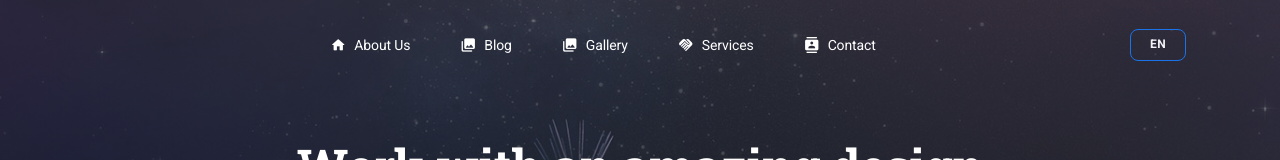
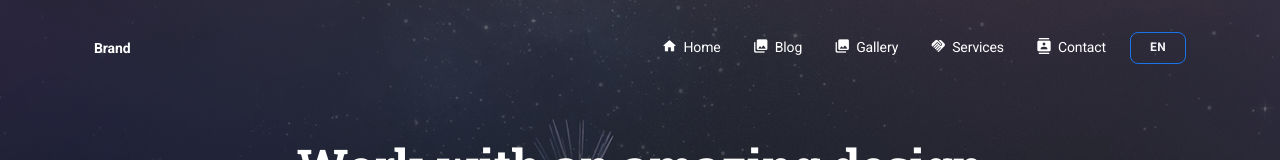
Before and after one commit to Tabernol/venus, a React (Create React App) app: page / in a window 1280 px wide. Shown: the top 160 px of the page. Built offline with nearby package versions, Linux system fonts and the light colour scheme.

Commit message:
try to fix mobile version

```diff
--- a/src/examples/Navbars/DefaultNavbar/DefaultNavbarDropdown.js
+++ b/src/examples/Navbars/DefaultNavbar/DefaultNavbarDropdown.js
@@ -13,108 +13,66 @@ Coded by www.creative-tim.com
 * The above copyright notice and this permission notice shall be included in all copies or substantial portions of the Software.
 */
 
-// prop-types is a library for typechecking of props
+import React from "react";
 import PropTypes from "prop-types";
-
-// react-router-dom components
 import { Link } from "react-router-dom";
-
-// @mui material components
-import Collapse from "@mui/material/Collapse";
+import MuiLink from "@mui/material/Link";
 import Icon from "@mui/material/Icon";
 
-// Material Kit 2 React components
 import MKBox from "components/MKBox";
 import MKTypography from "components/MKTypography";
 
-function DefaultNavbarDropdown({
-  name,
-  icon,
-  children,
-  collapseStatus,
-  light,
-  href,
-  route,
-  collapse,
-  ...rest
-}) {
-  const linkComponent = {
-    component: "a",
-    href,
-    target: "_blank",
-    rel: "noreferrer",
-  };
-
-  const routeComponent = {
-    component: Link,
-    to: route,
-  };
+function DefaultNavbarDropdown({ name, icon, href, route, light, ...rest }) {
+  const linkProps = href
+      ? { component: MuiLink, href, target: "_blank", rel: "noreferrer" }
+      : { component: Link, to: route || "/" };
 
   return (
-    <>
       <MKBox
           {...rest}
-        mx={1}
-        p={1}
           display="flex"
-        alignItems="baseline"
+          alignItems="center"
           color={light ? "white" : "dark"}
-        opacity={light ? 1 : 0.6}
-        sx={{ cursor: "pointer", userSelect: "none" }}
-        {...(route && routeComponent)}
-        {...(href && linkComponent)}
+          opacity={light ? 1 : 0.8}
+          px={1}
+          sx={({ palette: { grey, dark }, borders: { borderRadius } }) => ({
+            borderRadius: borderRadius.md,
+            cursor: "pointer",
+            "&:hover": { backgroundColor: grey[200], "& *": { color: dark.main } },
+          })}
+          {...linkProps}
       >
-        <MKTypography
-          variant="body2"
-          lineHeight={1}
-          color="inherit"
-          sx={{ alignSelf: "center", "& *": { verticalAlign: "middle" } }}
-        >
-          {icon}
+        {icon && (
+            <MKTypography variant="body2" lineHeight={1} color="inherit" sx={{ mr: 0.75 }}>
+              {typeof icon === "string" ? <Icon>{icon}</Icon> : icon}
             </MKTypography>
+        )}
         <MKTypography
             variant="button"
             fontWeight="regular"
             textTransform="capitalize"
-          color={light ? "white" : "dark"}
-          sx={{ fontWeight: "100%", ml: 1, mr: 0.25 }}
+            color="inherit"
+            sx={{ whiteSpace: "nowrap" }}
         >
           {name}
         </MKTypography>
-        <MKTypography variant="body2" color={light ? "white" : "dark"} ml="auto">
-          <Icon sx={{ fontWeight: "normal", verticalAlign: "middle" }}>
-            {collapse && "keyboard_arrow_down"}
-          </Icon>
-        </MKTypography>
       </MKBox>
-      {children && (
-        <Collapse in={Boolean(collapseStatus)} timeout={400} unmountOnExit>
-          {children}
-        </Collapse>
-      )}
-    </>
   );
 }
 
-// Setting default values for the props of DefaultNavbarDropdown
 DefaultNavbarDropdown.defaultProps = {
-  children: false,
-  collapseStatus: false,
-  light: false,
+  icon: null,
   href: "",
   route: "",
+  light: false,
 };
 
-// Typechecking props for the DefaultNavbarDropdown
 DefaultNavbarDropdown.propTypes = {
   name: PropTypes.string.isRequired,
-  icon: PropTypes.node.isRequired,
-  children: PropTypes.node,
-  collapseStatus: PropTypes.bool,
-  light: PropTypes.bool,
+  icon: PropTypes.node,
   href: PropTypes.string,
   route: PropTypes.string,
-  collapse: PropTypes.bool.isRequired,
+  light: PropTypes.bool,
 };
 
 export default DefaultNavbarDropdown;
--- a/src/examples/Navbars/DefaultNavbar/index.js
+++ b/src/examples/Navbars/DefaultNavbar/index.js
@@ -14,195 +14,61 @@ Coded by www.creative-tim.com
 * The above copyright notice and this permission notice shall be included in all copies or substantial portions of the Software.
 */
 
-import { Fragment, useState, useEffect } from "react";
-
-// react-router components
+/* eslint-disable no-param-reassign */
+import React from "react";
+import PropTypes from "prop-types";
 import { Link } from "react-router-dom";
-
-// prop-types is a library for typechecking of props.
-import PropTypes from "prop-types";
-
-// @mui material components
 import Container from "@mui/material/Container";
 import Icon from "@mui/material/Icon";
-import Popper from "@mui/material/Popper";
-import Grow from "@mui/material/Grow";
 import Grid from "@mui/material/Grid";
-import Divider from "@mui/material/Divider";
-import MuiLink from "@mui/material/Link";
+import { useTheme } from "@mui/material/styles";
+import useMediaQuery from "@mui/material/useMediaQuery";
 
-// Material Kit 2 React components
 import MKBox from "components/MKBox";
 import MKTypography from "components/MKTypography";
 import MKButton from "components/MKButton";
 
-// Material Kit 2 React example components
 import DefaultNavbarDropdown from "examples/Navbars/DefaultNavbar/DefaultNavbarDropdown";
 import DefaultNavbarMobile from "examples/Navbars/DefaultNavbar/DefaultNavbarMobile";
+import LanguageSwitcher from "components/LanguageSwitcher";
 import { useTranslation } from "react-i18next";
-import LanguageSwitcher from "components/LanguageSwitcher";
 
-// Material Kit 2 React base styles
-import breakpoints from "assets/theme/base/breakpoints";
+function DefaultNavbar({ brand, routes, transparent, light, action, sticky, relative }) {
+  const { t } = useTranslation();
+  const theme = useTheme();
+  const isMobile = useMediaQuery(theme.breakpoints.down("lg"));
 
-function DefaultNavbar({ brand, routes, transparent, light, action, sticky, relative, center }) {
-  const { t } = useTranslation();
-  const safeRoutes = Array.isArray(routes) ? routes : [];
+  const [mobileOpen, setMobileOpen] = React.useState(false);
+  const toggleMobile = () => setMobileOpen((v) => !v);
+
   const labelKeyByPath = {
-    // "/": "nav.home",
-    "/": "nav.about",        // або nav.about, якщо хочеш окремий ключ
+    "/": "nav.home",
+    "/about-us": "nav.about",
     "/services": "nav.services",
     "/gallery": "nav.gallery",
     "/blog": "nav.blog",
     "/contact": "nav.contact",
   };
 
-  const [dropdown, setDropdown] = useState("");
-  const [dropdownEl, setDropdownEl] = useState("");
-  const [dropdownName, setDropdownName] = useState("");
-  const [nestedDropdown, setNestedDropdown] = useState("");
-  const [nestedDropdownEl, setNestedDropdownEl] = useState("");
-  const [nestedDropdownName, setNestedDropdownName] = useState("");
-  const [arrowRef, setArrowRef] = useState(null);
-  const [mobileNavbar, setMobileNavbar] = useState(false);
-  const [mobileView, setMobileView] = useState(false);
-
-  const openMobileNavbar = () => setMobileNavbar(!mobileNavbar);
-
-  useEffect(() => {
-    // A function that sets the display state for the DefaultNavbarMobile.
-    function displayMobileNavbar() {
-      if (window.innerWidth < breakpoints.values.lg) {
-        setMobileView(true);
-        setMobileNavbar(false);
-      } else {
-        setMobileView(false);
-        setMobileNavbar(false);
-      }
-    }
-
-    /**
-     The event listener that's calling the displayMobileNavbar function when
-     resizing the window.
-    */
-    window.addEventListener("resize", displayMobileNavbar);
-
-    // Call the displayMobileNavbar function to set the state with the initial value.
-    displayMobileNavbar();
-
-    // Remove event listener on cleanup
-    return () => window.removeEventListener("resize", displayMobileNavbar);
-  }, []);
-
-  const renderNavbarItems = safeRoutes.map(({ name, icon, href, route }) => {
-     // локалізована назва (якщо є ключ), інакше оригінальна
+  const items = (Array.isArray(routes) ? routes : []).map(({ name, icon, href, route }) => {
     const displayName = t(labelKeyByPath[route] || name);
     return (
         <DefaultNavbarDropdown
-       key={route || name}
+            key={route || href || name}
             name={displayName}
             icon={icon}
             href={href}
             route={route}
-       collapse={false}          // ми більше не використовуємо вкладені меню
             light={light}
         />
     );
   });
 
-
-  const renderRoutes = null;
-  const dropdownMenu = (
-    <Popper
-      anchorEl={dropdown}
-      popperRef={null}
-      open={Boolean(dropdown)}
-      placement="top-start"
-      transition
-      style={{ zIndex: 10 }}
-      modifiers={[
-        {
-          name: "arrow",
-          enabled: true,
-          options: {
-            element: arrowRef,
-          },
-        },
-      ]}
-      onMouseEnter={() => setDropdown(dropdownEl)}
-      onMouseLeave={() => {
-        if (!nestedDropdown) {
-          setDropdown(null);
-          setDropdownName("");
-        }
-      }}
-    >
-      {({ TransitionProps }) => (
-        <Grow
-          {...TransitionProps}
-          sx={{
-            transformOrigin: "left top",
-            background: ({ palette: { white } }) => white.main,
-          }}
-        >
-          <MKBox borderRadius="lg">
-            <MKTypography variant="h1" color="white">
-              <Icon ref={setArrowRef} sx={{ mt: -3 }}>
-                arrow_drop_up
-              </Icon>
-            </MKTypography>
-            <MKBox shadow="lg" borderRadius="lg" p={2} mt={2}>
-              {renderRoutes}
-            </MKBox>
-          </MKBox>
-        </Grow>
-      )}
-    </Popper>
-  );
-
-  const renderNestedRoutes = null;
-
-  // Dropdown menu for the nested dropdowns
-  const nestedDropdownMenu = (
-    <Popper
-      anchorEl={nestedDropdown}
-      popperRef={null}
-      open={Boolean(nestedDropdown)}
-      placement="right-start"
-      transition
-      style={{ zIndex: 10 }}
-      onMouseEnter={() => {
-        setNestedDropdown(nestedDropdownEl);
-      }}
-      onMouseLeave={() => {
-        setNestedDropdown(null);
-        setNestedDropdownName("");
-        setDropdown(null);
-      }}
-    >
-      {({ TransitionProps }) => (
-        <Grow
-          {...TransitionProps}
-          sx={{
-            transformOrigin: "left top",
-            background: ({ palette: { white } }) => white.main,
-          }}
-        >
-          <MKBox ml={2.5} mt={-2.5} borderRadius="lg">
-            <MKBox shadow="lg" borderRadius="lg" py={1.5} px={1} mt={2}>
-              {renderNestedRoutes}
-            </MKBox>
-          </MKBox>
-        </Grow>
-      )}
-    </Popper>
-  );
-
   return (
       <Container sx={sticky ? { position: "sticky", top: 0, zIndex: 10 } : null}>
         <MKBox
             py={1}
-        px={{ xs: 4, sm: transparent ? 2 : 3, lg: transparent ? 0 : 2 }}
+            px={{ xs: 2, lg: transparent ? 0 : 2 }}
             my={relative ? 0 : 2}
             mx={relative ? 0 : 3}
             width={relative ? "100%" : "calc(100% - 48px)"}
@@ -212,47 +78,31 @@ function DefaultNavbar({ brand, routes, transparent, light, action, sticky, rela
             position={relative ? "relative" : "absolute"}
             left={0}
             zIndex={3}
-        sx={({ palette: { transparent: transparentColor, white }, functions: { rgba } }) => ({
-          backgroundColor: transparent ? transparentColor.main : rgba(white.main, 0.8),
+            sx={({ palette: { transparent: tcol, white }, functions: { rgba } }) => ({
+              backgroundColor: transparent ? tcol.main : rgba(white.main, 0.8),
               backdropFilter: transparent ? "none" : `saturate(200%) blur(30px)`,
             })}
         >
           <MKBox display="flex" justifyContent="space-between" alignItems="center">
-          <MKBox
-            component={Link}
-            to="/"
-            lineHeight={1}
-            py={transparent ? 1.5 : 0.75}
-            pl={relative || transparent ? 0 : { xs: 0, lg: 1 }}
-          >
+            <MKBox component={Link} to="/" lineHeight={1} py={transparent ? 1.5 : 0.75}>
               <MKTypography variant="button" fontWeight="bold" color={light ? "white" : "dark"}>
                 {brand}
               </MKTypography>
             </MKBox>
-            <MKBox
-                color="inherit"
-                display={{ xs: "none", lg: "flex" }}
-                flexGrow={1}
-                justifyContent="center"
-            >
-            {renderNavbarItems}
-          </MKBox>
-          <MKBox ml={{ xs: "auto", lg: 0 }} display="flex" alignItems="center" gap={1}>
-            {/* показуємо перемикач тільки на lg+, а на мобілці буде в мобільному меню */}
-            <MKBox display={{ xs: "none", lg: "inline-flex" }}>
+
+            {/* desktop */}
+            <MKBox display={{ xs: "none", lg: "flex" }} alignItems="center" gap={2}>
+              <Grid container wrap="nowrap" alignItems="center" columnGap={2} flexWrap="nowrap">
+                {items}
+              </Grid>
               <LanguageSwitcher />
-            </MKBox>
-            {action &&
-              (action.type === "internal" ? (
+              {action && (
+                  action.type === "internal" ? (
                       <MKButton
                           component={Link}
                           to={action.route}
-                  variant={
-                    action.color === "white" || action.color === "default"
-                      ? "contained"
-                      : "gradient"
-                  }
-                  color={action.color ? action.color : "info"}
+                          variant={["white", "default"].includes(action.color) ? "contained" : "gradient"}
+                          color={action.color || "info"}
                           size="small"
                       >
                         {action.label}
@@ -263,56 +113,57 @@ function DefaultNavbar({ brand, routes, transparent, light, action, sticky, rela
                           href={action.route}
                           target="_blank"
                           rel="noreferrer"
-                  variant={
-                    action.color === "white" || action.color === "default"
-                      ? "contained"
-                      : "gradient"
-                  }
-                  color={action.color ? action.color : "info"}
+                          variant={["white", "default"].includes(action.color) ? "contained" : "gradient"}
+                          color={action.color || "info"}
                           size="small"
                       >
                         {action.label}
                       </MKButton>
-              ))}
+                  )
+              )}
             </MKBox>
+
+            {/* mobile burger */}
             <MKBox
                 display={{ xs: "inline-block", lg: "none" }}
                 lineHeight={0}
-            py={1.5}
-            pl={1.5}
+                py={1}
+                pl={1}
                 color={transparent ? "white" : "inherit"}
                 sx={{ cursor: "pointer" }}
-            onClick={openMobileNavbar}
+                onClick={toggleMobile}
             >
-            <Icon fontSize="default">{mobileNavbar ? "close" : "menu"}</Icon>
+              <Icon fontSize="default">{mobileOpen ? "close" : "menu"}</Icon>
             </MKBox>
           </MKBox>
-        <MKBox
-          // bgColor={transparent ? "white" : "transparent"}
-          // shadow={transparent ? "lg" : "none"}
-            bgColor="transparent"
-            shadow="none"
-            borderRadius="xl"
-            px={transparent ? 2 : 0}
-        >
-          {/*{mobileView && (*/}
-          {/*    <MKBox px={2} pb={1} display="flex" justifyContent="flex-end">*/}
-          {/*      <LanguageSwitcher size="medium" />*/}
-          {/*      </MKBox>*/}
-          {/*    )}*/}
-          {mobileView && <DefaultNavbarMobile routes={routes} open={mobileNavbar} />}
+
+          {/* mobile menu */}
+          <MKBox sx={{ position: "relative", zIndex: 1200 }}>
+            {isMobile && (
+                <DefaultNavbarMobile
+                    routes={routes}
+                    open={mobileOpen}
+                    onClose={() => setMobileOpen(false)}
+                />
+            )}
           </MKBox>
         </MKBox>
-      {dropdownMenu}
-      {nestedDropdownMenu}
       </Container>
   );
 }
 
-// Typechecking props for the DefaultNavbar
+DefaultNavbar.defaultProps = {
+  brand: "Brand",
+  transparent: false,
+  light: false,
+  action: false,
+  sticky: false,
+  relative: false,
+};
+
 DefaultNavbar.propTypes = {
   brand: PropTypes.string,
-  routes: PropTypes.arrayOf(PropTypes.shape).isRequired,
+  routes: PropTypes.arrayOf(PropTypes.shape({})).isRequired,
   transparent: PropTypes.bool,
   light: PropTypes.bool,
   action: PropTypes.oneOfType([
@@ -321,23 +172,13 @@ DefaultNavbar.propTypes = {
       type: PropTypes.oneOf(["external", "internal"]).isRequired,
       route: PropTypes.string.isRequired,
       color: PropTypes.oneOf([
-        "primary",
-        "secondary",
-        "info",
-        "success",
-        "warning",
-        "error",
-        "dark",
-        "light",
-        "default",
-        "white",
+        "primary","secondary","info","success","warning","error","dark","light","default","white",
       ]),
       label: PropTypes.string.isRequired,
     }),
   ]),
   sticky: PropTypes.bool,
   relative: PropTypes.bool,
-  center: PropTypes.bool,
 };
 
 export default DefaultNavbar;
```
Also changed, not shown: src/examples/Navbars/DefaultNavbar/DefaultNavbarMobile.js (+15 -15 lines). Lines whose indentation alone changed are shown as unchanged.
